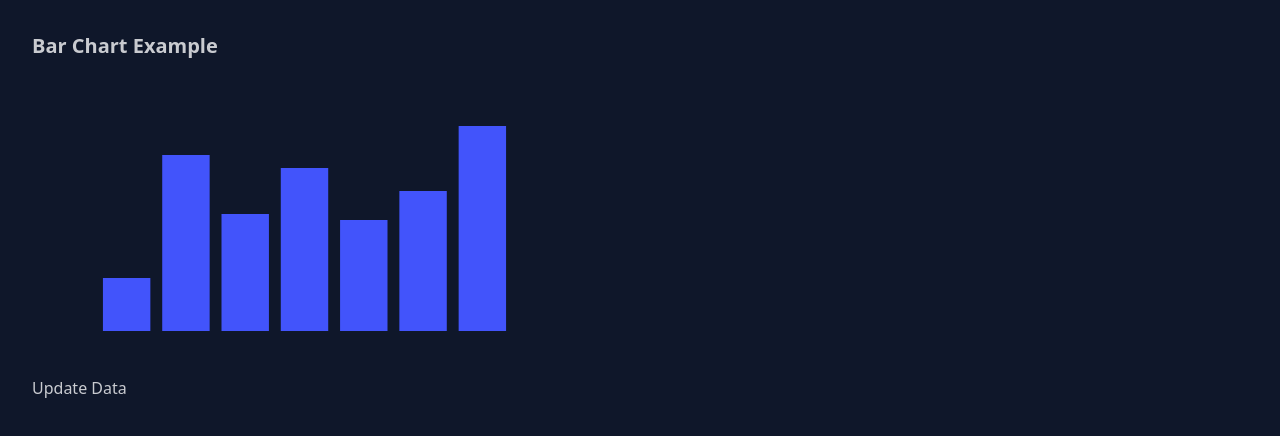
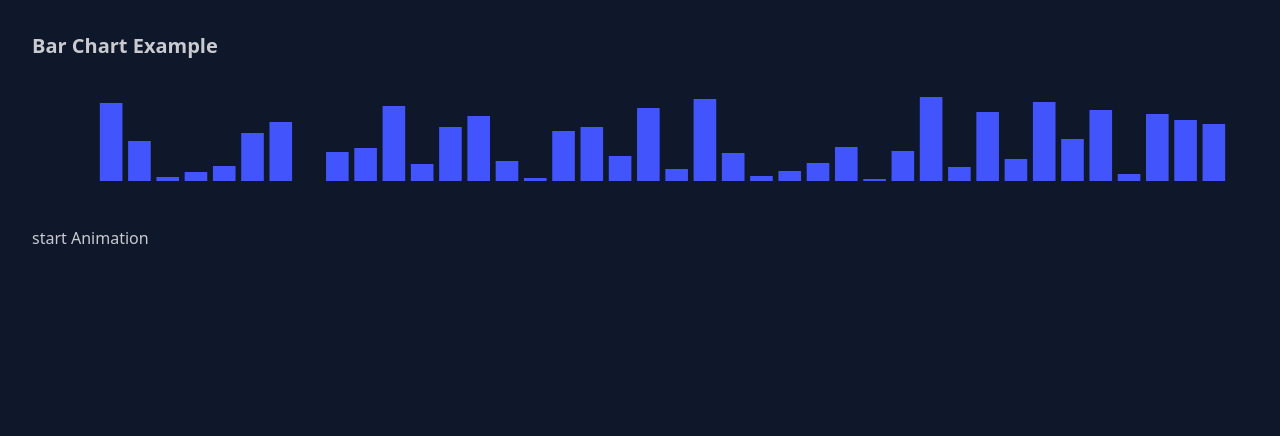
Before and after one commit to ktapia576/AWS-portfolio, a Next.js app: page /barchart in a window 1280 px wide. Shown: the top 436 px of the page. Built offline with nearby package versions, Linux system fonts and the light colour scheme.

Commit message:
add bubble sort animation using useref and useeffect and setinterval

```diff
--- a/app/barchart/page.js
+++ b/app/barchart/page.js
@@ -1,36 +1,83 @@
 'use client';
 
-import { useState } from 'react';
+import { useState, useRef, useEffect } from 'react';
 import { ChartContainer } from '@mui/x-charts/ChartContainer';
 import { BarPlot } from '@mui/x-charts/BarChart';
 
-// const data = [900, 3000, 2000, 2780, 1890, 2390, 3490];
-const labels = ['Page A', 'Page B', 'Page C', 'Page D', 'Page E', 'Page F', 'Page G'];
+// const data = [70, 20, 30, 15, 45, 10, 25];
+const elements =    [92, 47, 5, 11, 18, 56, 70, 0, 34, 39,
+  88, 20, 63, 77, 23, 3, 59, 64, 30, 86,
+  14, 97, 33, 6, 12, 21, 40, 2, 35, 99,
+  16, 81, 26, 93, 50, 84, 8, 79, 72, 67];
+
+// const labels = ['Page A', 'Page B', 'Page C', 'Page D', 'Page E', 'Page F', 'Page G'];
+const labels = Array.from({ length: elements.length }, (_, i) => `#${i + 1}`);
 
 export default function BarChartPage() {
-  const [data, setData] = useState([900, 3000, 2000, 2780, 1890, 2390, 3490]);
+  const [data, setData] = useState(elements);
 
-  const updateData = () => {
-    // Example: Increment all data points by 5
-    // const newData = data.map(value => value + 5);
+  // refs that survive re-renders but don’t trigger renders when they change
+  const timerRef  = useRef(null);  // interval ID
+  const swapsRef  = useRef([]);    // list of swap pairs (e.g. [[1,2], [0,4], …])
+  const stepRef   = useRef(0);     // which swap we’re on
 
-    const newData = [900, 1890, 2000, 2780, 3000, 2390, 3490];
-    setData(newData);
+/* ---------- Bubble-sort recorder ---------- */
+  const recordBubbleSortSteps = array => {
+    const swaps = [];
+    const arr   = [...array];          // work on a copy
+
+    for (let i = 0; i < arr.length - 1; i++) {
+      for (let j = 0; j < arr.length - i - 1; j++) {
+        if (arr[j] > arr[j + 1]) {
+          swaps.push([j, j + 1]);      // record the swap
+          [arr[j], arr[j + 1]] = [arr[j + 1], arr[j]]; // perform swap
+        }
+      }
+    }
+    return swaps;
   };
+  /* ------------------------------------------ */
+
+  const startSwapAnimation = () => {
+    if (timerRef.current) return;              // ignore if already animating
+
+    swapsRef.current = recordBubbleSortSteps(data);    // plan every swap up front
+    stepRef.current  = 0;
+
+    timerRef.current = setInterval(() => {
+      const next = swapsRef.current[stepRef.current++];
+      if (!next) {
+        clearInterval(timerRef.current);       // finished
+        timerRef.current = null;
+        return;
+      }
+
+      // Perform this frame’s swap
+      setData(prev => {
+        const arr = [...prev];
+        const [i, j] = next;
+        [arr[i], arr[j]] = [arr[j], arr[i]];
+        return arr;
+      });
+    }, 300);                                   // swap every 300 ms
+  };
+
+  // Clear the timer if the component unmounts
+  useEffect(() => {
+    return () => timerRef.current && clearInterval(timerRef.current);
+  }, []);
 
     return (
       <div className="p-8">
         <h1 className="text-xl font-bold mb-4">Bar Chart Example</h1>
         <ChartContainer
-          width={500}
-          height={300}
           series={[{ data, label: 'uv', type: 'bar' }]}
           xAxis={[{ scaleType: 'band', data: labels }]}
         >
           <BarPlot />
         </ChartContainer>
 
-        <button onClick={updateData}>Update Data</button>
+        <button onClick={startSwapAnimation}>start Animation</button>
       </div>
     );
   }
```
